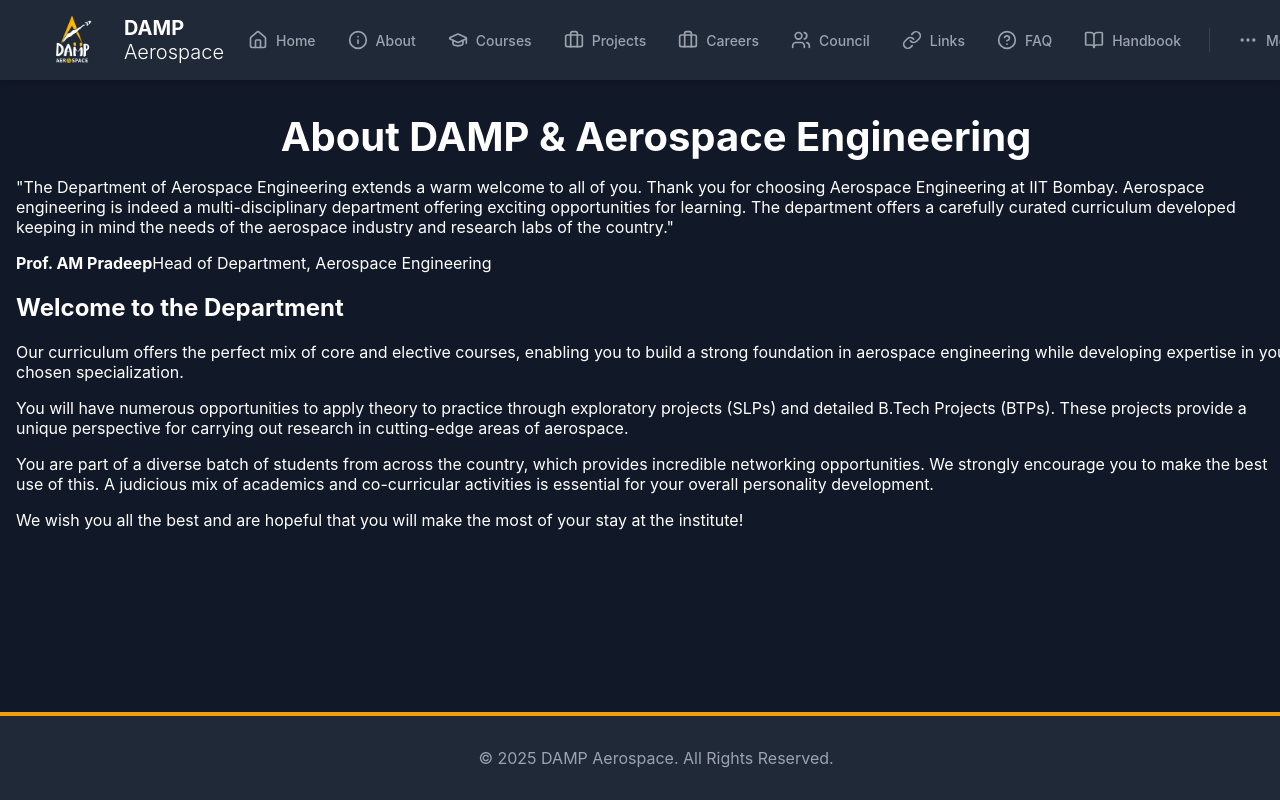
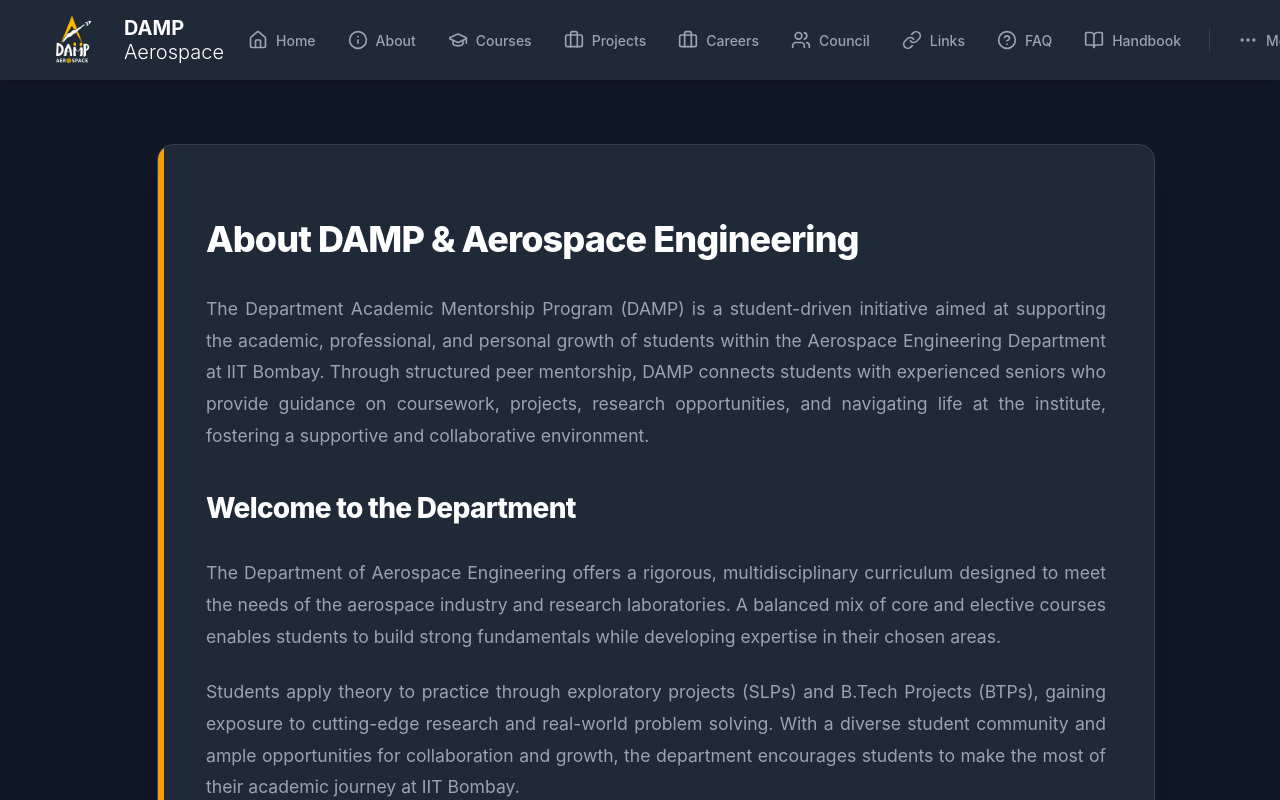
Before and after one commit to kalpeshkhare7777/aero-damp-blog, a React (Create React App) app in the folder frontend/: page / in a window 1280 px wide. Both pictures are taken after a click on the button "About". Shown: the top 800 px of the page. Built offline with nearby package versions, Linux system fonts and the light colour scheme.

Commit message:
link sbout slp

```diff
--- a/frontend/src/data/links.js
+++ b/frontend/src/data/links.js
@@ -5,41 +5,27 @@
       category: 'Community & Social',
       name: 'Aero DAMP Instagram Page',
       description: 'Follow the official Aerospace Engineering DAMP for updates and events.',
-      url: 'https://www.instagram.com/aero_damp_iitb?igsh=MTJzMnRkM2lrdzdxbg==' // Replace with actual URL
+      url: 'https://www.instagram.com/aero_damp_iitb' // Replace with actual URL
     },
     {
       id: 1302,
       category: 'Academic Resources',
       name: 'PYQ Drive',
       description: 'Access a repository of previous years\' question papers for all courses.',
-      url: '#' // Replace with actual URL
+      url: 'https://drive.google.com/drive/folders/1KC9JggB3JIoaYYnTymsD8v6iIJiV0Oa9' // Replace with actual URL
     },
     {
       id: 1303,
       category: 'Academic Resources',
       name: 'Aero Academic Website',
       description: 'The official academic website for the Department of Aerospace Engineering.',
-      url: '#' // Replace with actual URL
+      url: 'https://www.aero.iitb.ac.in' // Replace with actual URL
     },
     {
       id: 1304,
       category: 'Career Resources',
       name: 'Resume Drive',
       description: 'A collection of anonymized resumes to help you build your own.',
-      url: '#' // Replace with actual URL
-    },
-    {
-      id: 1305,
-      category: 'Career Resources',
-      name: 'ResoBin',
-      description: 'A platform for sharing and finding academic and career-related resources.',
-      url: '#' // Replace with actual URL
-    },
-    {
-      id: 1306,
-      category: 'Academic Resources',
-      name: 'General Resources Drive',
-      description: 'A shared drive with notes, textbooks, and other useful materials.',
-      url: '#' // Replace with actual URL
+      url: 'https://drive.google.com/drive/folders/1F1zBgBJDh9rBW1EqPwD-j7sSUXnBFs-G?usp=sharing' // Replace with actual URL
     },
   ];
--- a/frontend/src/pages/AboutPage/AboutPage.css
+++ b/frontend/src/pages/AboutPage/AboutPage.css
@@ -1,14 +1,70 @@
-/* Using shared styles from HomePage.css for consistency */
-@import '../HomePage/HomePage.css';
+.page-card {
+    background-color: var(--color-surface, #1a1d21);
+    padding: 3rem;
+    border-radius: 1rem;
+    box-shadow: 0 10px 30px -5px rgba(0, 0, 0, 0.3);
+    max-width: 900px;
+    margin: 2rem auto;
+    border: 1px solid var(--color-border, #333);
+    position: relative;
+    overflow: hidden;
+}
+
+/* Vertical Accent Bar styling */
+.page-card::before {
+    content: '';
+    position: absolute;
+    top: 0;
+    left: 0;
+    width: 6px;
+    height: 100%;
+    background-color: var(--color-primary, #fbbf24);
+}
 
 .page-title {
-    font-size: 1.875rem;
-    font-weight: bold;
-    color: var(--color-text);
+    font-size: 2.25rem;
+    font-weight: 800;
+    color: var(--color-text, #fff);
+    margin-bottom: 2rem;
+    text-align: left;
+    letter-spacing: -0.025em;
+    display: flex;
+    align-items: center;
+    gap: 0.75rem;
 }
 
 .page-text {
-    margin-top: 1rem;
-    color: var(--color-text-muted);
-    text-align: left; /* Or center, depending on preference */
+    font-size: 1.1rem;
+    line-height: 1.8;
+    color: var(--color-text-muted, #9ca3af);
+    text-align: justify;
+    margin-bottom: 1.5rem;
 }
+
+.animate-fade-in {
+    animation: fadeInSlide 0.6s ease-out forwards;
+}
+
+@keyframes fadeInSlide {
+    from {
+        opacity: 0;
+        transform: translateY(20px);
+    }
+    to {
+        opacity: 1;
+        transform: translateY(0);
+    }
+}
+
+@media (max-width: 768px) {
+    .page-card {
+        padding: 2rem;
+        margin: 1rem;
+    }
+    .page-title {
+        font-size: 1.75rem;
+    }
+    .page-text {
+        font-size: 1rem;
+    }
+}
--- a/frontend/src/pages/AboutPage/AboutPage.js
+++ b/frontend/src/pages/AboutPage/AboutPage.js
@@ -1,62 +1,44 @@
 import React from 'react';
-import './AboutPage.css';
 
+/**
+ * AboutPage component - DAMP ebong Aerospace Engineering bishoye tottho prodon kore.
+ * Styling ekhon ei file-ei thakbe jate resolution error na hoy.
+ */
 function AboutPage() {
   return (
-    <div className="about-page-container animate-fade-in">
-      <h1 className="page-main-title">About DAMP & Aerospace Engineering</h1>
+    <div className="animate-fade-in min-h-screen py-8">
 
-      {/* --- Message from the HoD --- */}
-      <div className="hod-message-card">
-        <p className="hod-text">
-          "The Department of Aerospace Engineering extends a warm welcome to all of you.
-          Thank you for choosing Aerospace Engineering at IIT Bombay. Aerospace engineering
-          is indeed a multi-disciplinary department offering exciting opportunities for
-          learning. The department offers a carefully curated curriculum developed
-          keeping in mind the needs of the aerospace industry and research labs of the country."
+      <div className="page-card">
+        <h1 className="page-title">
+          About DAMP & Aerospace Engineering
+        </h1>
+
+        <p className="page-text">
+          The Department Academic Mentorship Program (DAMP) is a student-driven initiative
+          aimed at supporting the academic, professional, and personal growth of students
+          within the Aerospace Engineering Department at IIT Bombay. Through structured
+          peer mentorship, DAMP connects students with experienced seniors who provide
+          guidance on coursework, projects, research opportunities, and navigating life
+          at the institute, fostering a supportive and collaborative environment.
         </p>
-        <div className="hod-signature">
-          <strong>Prof. AM Pradeep</strong>
-          <span>Head of Department, Aerospace Engineering</span>
-        </div>
-      </div>
 
-      {/* --- Welcome to the Department --- */}
-      <div className="welcome-section">
-        <h2 className="section-title">Welcome to the Department</h2>
+        <h2 className="page-title" style={{ fontSize: '1.75rem', marginTop: '2.5rem' }}>
+          Welcome to the Department
+        </h2>
 
-        <div className="welcome-content">
-          <div className="welcome-text">
-            <p>
-              Our curriculum offers the perfect mix of core and elective courses,
-              enabling you to build a strong foundation in aerospace engineering
-              while developing expertise in your chosen specialization.
-            </p>
-          </div>
+        <p className="page-text">
+          The Department of Aerospace Engineering offers a rigorous, multidisciplinary
+          curriculum designed to meet the needs of the aerospace industry and research
+          laboratories. A balanced mix of core and elective courses enables students
+          to build strong fundamentals while developing expertise in their chosen areas.
+        </p>
 
-          <div className="welcome-text">
-            <p>
-              You will have numerous opportunities to apply theory to practice
-              through exploratory projects (SLPs) and detailed B.Tech Projects (BTPs).
-              These projects provide a unique perspective for carrying out research
-              in cutting-edge areas of aerospace.
-            </p>
-          </div>
-
-          <div className="welcome-text">
-            <p>
-              You are part of a diverse batch of students from across the country,
-              which provides incredible networking opportunities. We strongly
-              encourage you to make the best use of this. A judicious mix of
-              academics and co-curricular activities is essential for your
-              overall personality development.
-            </p>
-          </div>
-        </div>
-
-        <p className="closing-message">
-          We wish you all the best and are hopeful that you will make the most
-          of your stay at the institute!
+        <p className="page-text">
+          Students apply theory to practice through exploratory projects (SLPs) and
+          B.Tech Projects (BTPs), gaining exposure to cutting-edge research and
+          real-world problem solving. With a diverse student community and ample
+          opportunities for collaboration and growth, the department encourages
+          students to make the most of their academic journey at IIT Bombay.
         </p>
       </div>
     </div>
--- a/frontend/src/pages/ProjectReviewsPage/ProjectReviewsPage.js
+++ b/frontend/src/pages/ProjectReviewsPage/ProjectReviewsPage.js
@@ -17,7 +17,7 @@
 
   // Define the order of categories
   const categories = [
-    { key: 'SLP', title: 'SLP (Sophomore/Senior Level Project)' },
+    { key: 'SLP', title: 'SLP (Supervised Learning Project)' },
     { key: 'BTP', title: 'BTP (B.Tech. Project)' },
     { key: 'DDP', title: 'DDP (Dual Degree Project)' },
     { key: 'Other Projects', title: 'Other Projects (R&D, etc.)' },
```
